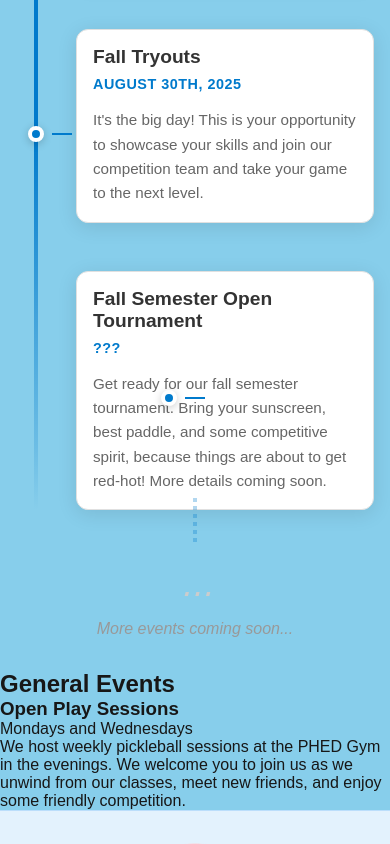
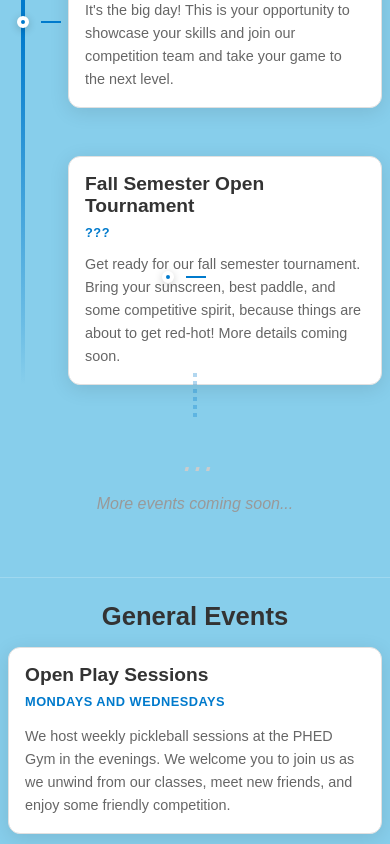
Before and after one commit to G1-100/pickleball-website, a Next.js app: page /events in a window 390 px wide. Shown: the part 940-1784 px from the top of the page. Built offline with nearby package versions, Linux system fonts and the light colour scheme.

Commit message:
Added mobile-friendly layout

```diff
--- a/src/app/events/page.module.css
+++ b/src/app/events/page.module.css
@@ -205,10 +205,75 @@
   margin-bottom: 0.5rem;
 }
 
+/* General Events Section */
+.generalEventsSection {
+  margin-top: 4rem;
+  padding: 3rem 0;
+  border-top: 1px solid rgba(255, 255, 255, 0.2);
+}
+
+.generalEventsTitle {
+  text-align: center;
+  font-size: 2rem;
+  font-weight: bold;
+  margin-bottom: 2rem;
+  color: #333;
+}
+
+.generalEventCard {
+  background: #fff;
+  border-radius: 12px;
+  padding: 2rem;
+  box-shadow: 0 4px 20px rgba(0, 0, 0, 0.1);
+  border: 1px solid #e0e0e0;
+  max-width: 600px;
+  margin: 0 auto;
+}
+
+.generalEventTitle {
+  font-size: 1.4rem;
+  font-weight: bold;
+  color: #333;
+  margin-bottom: 0.5rem;
+}
+
+.generalEventSchedule {
+  font-size: 0.9rem;
+  color: #007acc;
+  font-weight: 600;
+  margin-bottom: 1rem;
+  text-transform: uppercase;
+  letter-spacing: 0.5px;
+}
+
+.generalEventDescription {
+  color: #666;
+  line-height: 1.6;
+  font-size: 0.95rem;
+  margin: 0;
+}
+
+.futureEventsIndicator::before {
+  content: '⋯';
+  display: block;
+  font-size: 2rem;
+  color: #ccc;
+  margin-bottom: 0.5rem;
+}
+
 /* Responsive design */
 @media (max-width: 768px) {
+  .pageWrapper {
+    padding-top: 5rem;
+  }
+
   .container {
-    padding: 6rem 1rem 2rem 1rem;
+    padding: 0 1rem 2rem 1rem;
+  }
+
+  .pageTitle {
+    font-size: 2rem;
+    margin-bottom: 2rem;
   }
 
   .timeline::before {
@@ -234,21 +299,94 @@
     width: 20px;
   }
 
-  .pageTitle {
-    font-size: 2rem;
+  .timelineItem:nth-child(odd) .timelineDot::after,
+  .timelineItem:nth-child(even) .timelineDot::after {
+    display: none;
+  }
+
+  .generalEventsSection {
+    margin-top: 3rem;
+    padding: 2rem 0;
+  }
+
+  .generalEventsTitle {
+    font-size: 1.8rem;
+    margin-bottom: 1.5rem;
+  }
+
+  .generalEventCard {
+    padding: 1.5rem;
+    margin: 0 1rem;
   }
 }
 
 @media (max-width: 480px) {
+  .pageWrapper {
+    padding-top: 4rem;
+  }
+
   .container {
-    padding: 1rem;
+    padding: 0 0.5rem 1rem 0.5rem;
+  }
+
+  .pageTitle {
+    font-size: 1.8rem;
+    margin-bottom: 1.5rem;
   }
 
   .eventCard {
     padding: 1rem;
+    width: calc(100% - 50px);
+    margin-left: 50px;
   }
 
   .eventTitle {
     font-size: 1.2rem;
   }
+
+  .eventDate {
+    font-size: 0.8rem;
+    margin-bottom: 0.8rem;
+  }
+
+  .eventDescription {
+    font-size: 0.9rem;
+  }
+
+  .timeline::before {
+    left: 15px;
+  }
+
+  .timelineDot {
+    left: 15px;
+    width: 12px;
+    height: 12px;
+  }
+
+  .generalEventsSection {
+    margin-top: 2rem;
+    padding: 1.5rem 0;
+  }
+
+  .generalEventsTitle {
+    font-size: 1.6rem;
+    margin-bottom: 1rem;
+  }
+
+  .generalEventCard {
+    padding: 1rem;
+    margin: 0 0.5rem;
+  }
+
+  .generalEventTitle {
+    font-size: 1.2rem;
+  }
+
+  .generalEventSchedule {
+    font-size: 0.8rem;
+  }
+
+  .generalEventDescription {
+    font-size: 0.9rem;
+  }
 }
--- a/src/app/events/page.tsx
+++ b/src/app/events/page.tsx
@@ -70,12 +70,17 @@ export default function Page() {
                 </div>
             </div>
 
-            <h2>General Events</h2>
-            <h3>Open Play Sessions</h3>
-            <p>Mondays and Wednesdays</p>
-            <p>We host weekly pickleball sessions at the PHED Gym in the evenings. We welcome you to join us as we unwind from our classes, meet new friends, and enjoy some friendly competition.</p>
+            <div className={styles.generalEventsSection}>
+                <h2 className={styles.generalEventsTitle}>General Events</h2>
 
-            <h3></h3>
+                <div className={styles.generalEventCard}>
+                    <h3 className={styles.generalEventTitle}>Open Play Sessions</h3>
+                    <p className={styles.generalEventSchedule}>Mondays and Wednesdays</p>
+                    <p className={styles.generalEventDescription}>
+                        We host weekly pickleball sessions at the PHED Gym in the evenings. We welcome you to join us as we unwind from our classes, meet new friends, and enjoy some friendly competition.
+                    </p>
+                </div>
+            </div>
 
         </div>
     )
```
Also changed, not shown: src/app/page.module.css (+132 -10 lines).
